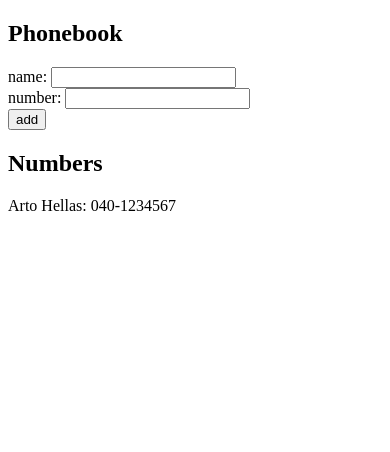
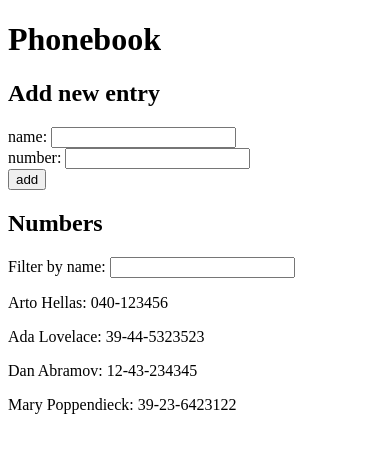
Before and after one commit to aniemela-cloud/fullstack-exercises, a React (Vite) app in the folder part2/phonebook/: page / in a window 390 px wide. Shown: the top 452 px of the page. Built offline with nearby package versions, Linux system fonts and the light colour scheme.

Commit message:
part 2 phonebook step 4 (2.9*) simple filter by name

```diff
--- a/part2/phonebook/src/App.jsx
+++ b/part2/phonebook/src/App.jsx
@@ -1,9 +1,17 @@
 import { useState } from 'react'
 
-const Phonebook = ({persons}) => {
+const Phonebook = ({persons, filter}) => {
+  let personlist;
+  if(filter) {
+    personlist = persons.filter(
+      (element) => element.name.toLowerCase().includes(filter.toLowerCase())
+    );
+  } else {
+    personlist = persons;
+  }
   return (
     <div>
-      {persons.map((person) => <Person person={person} key={person.name}/>)}
+      {personlist.map((person) => <Person person={person} key={person.name}/>)}
     </div>
   )
 }
@@ -15,13 +23,16 @@ const Person = ({person}) => {
 };
 
 const App = () => {
-  const [persons, setPersons] = useState([
-    { name: 'Arto Hellas',
-      number: '040-1234567'
-     }
-  ]);
+ const [persons, setPersons] = useState([
+    { name: 'Arto Hellas', number: '040-123456', id: 1 },
+    { name: 'Ada Lovelace', number: '39-44-5323523', id: 2 },
+    { name: 'Dan Abramov', number: '12-43-234345', id: 3 },
+    { name: 'Mary Poppendieck', number: '39-23-6423122', id: 4 }
+  ])
   const [newName, setNewName] = useState('');
   const [newNumber, setNewNumber] = useState('');
+  const [nameFilter, setNameFilter] = useState('');
+
 
   const addName = (event) => {
     event.preventDefault();
@@ -52,11 +63,16 @@ const App = () => {
     setNewNumber(event.target.value);
   }
 
+  const handleNameFilterChange = (event) => {
+    setNameFilter(event.target.value);
+  }
+
   return (
     <div>
-      <h2>Phonebook</h2>
+      <h1>Phonebook</h1>
       <form onSubmit={addName}>
         <div>
+          <h2>Add new entry</h2>
           name: <input name="newNameInput" onChange={handleNameChange} value={newName} /> <br />
           number: <input name="newNumberInput" onChange={handleNumberChange} value={newNumber} />
         </div>
@@ -65,7 +81,8 @@ const App = () => {
         </div>
       </form>
       <h2>Numbers</h2>
-        <Phonebook persons={persons} />
+      <p>Filter by name: <input name="nameFilterInput" onChange={handleNameFilterChange} value={nameFilter} /></p>
+        <Phonebook persons={persons} filter={nameFilter}/>
     </div>
   )
 }
```
